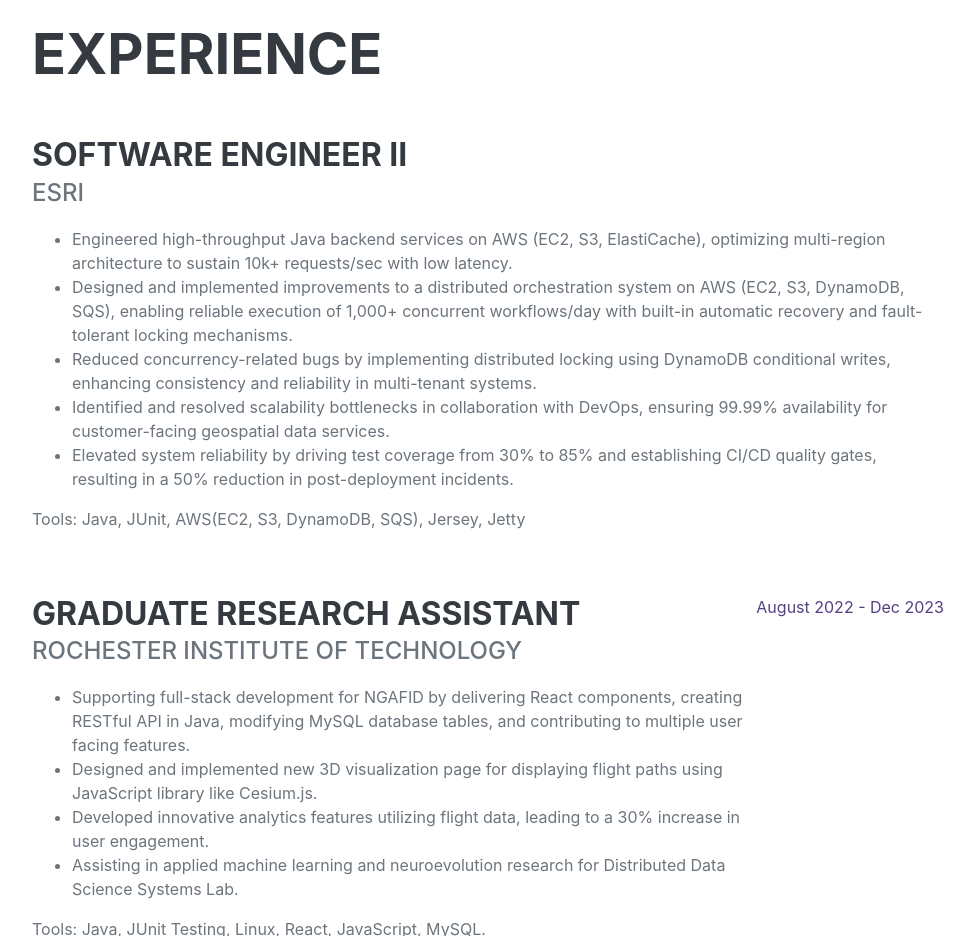
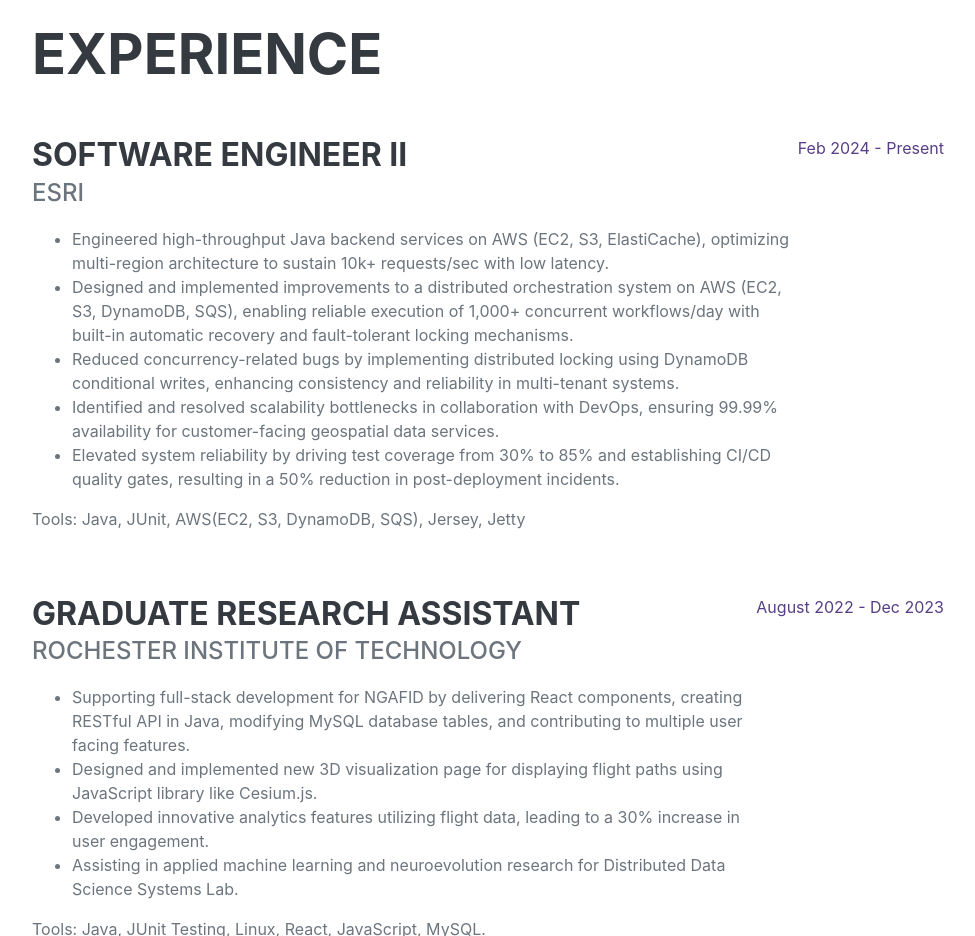
Before and after one commit to mayurjs26/mayurjs26.github.io, a plain HTML site: page index.html in a window 1280 px wide. Shown: the part 860-1796 px from the top of the page, without its empty margins (288-1263 px from the left). Drawn offline with nearby package versions, Linux system fonts and the light colour scheme; a web font is replaced by a local one.

Commit message:
Added current job timeline

```diff
--- a/index.html
+++ b/index.html
@@ -122,6 +122,9 @@
 							Tools: Java, JUnit, AWS(EC2, S3, DynamoDB, SQS), Jersey, Jetty
 						</p>
 					</div>
+					<div class="flex-shrink-0"><span class="text-primary">Feb 2024 - Present</span>
+					</div>
+
 				</div>
 				<div class="d-flex flex-column flex-md-row justify-content-between mb-5">
 					<div class="flex-grow-1">
```
